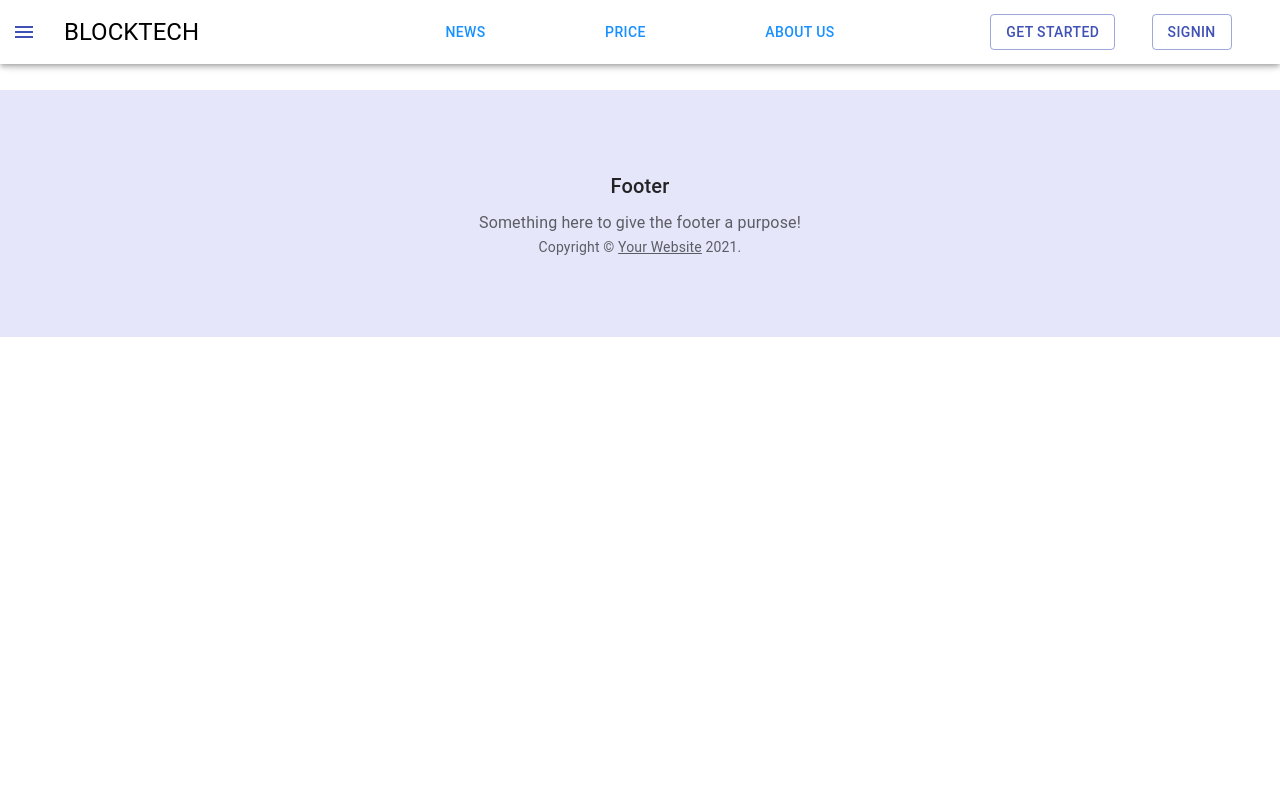
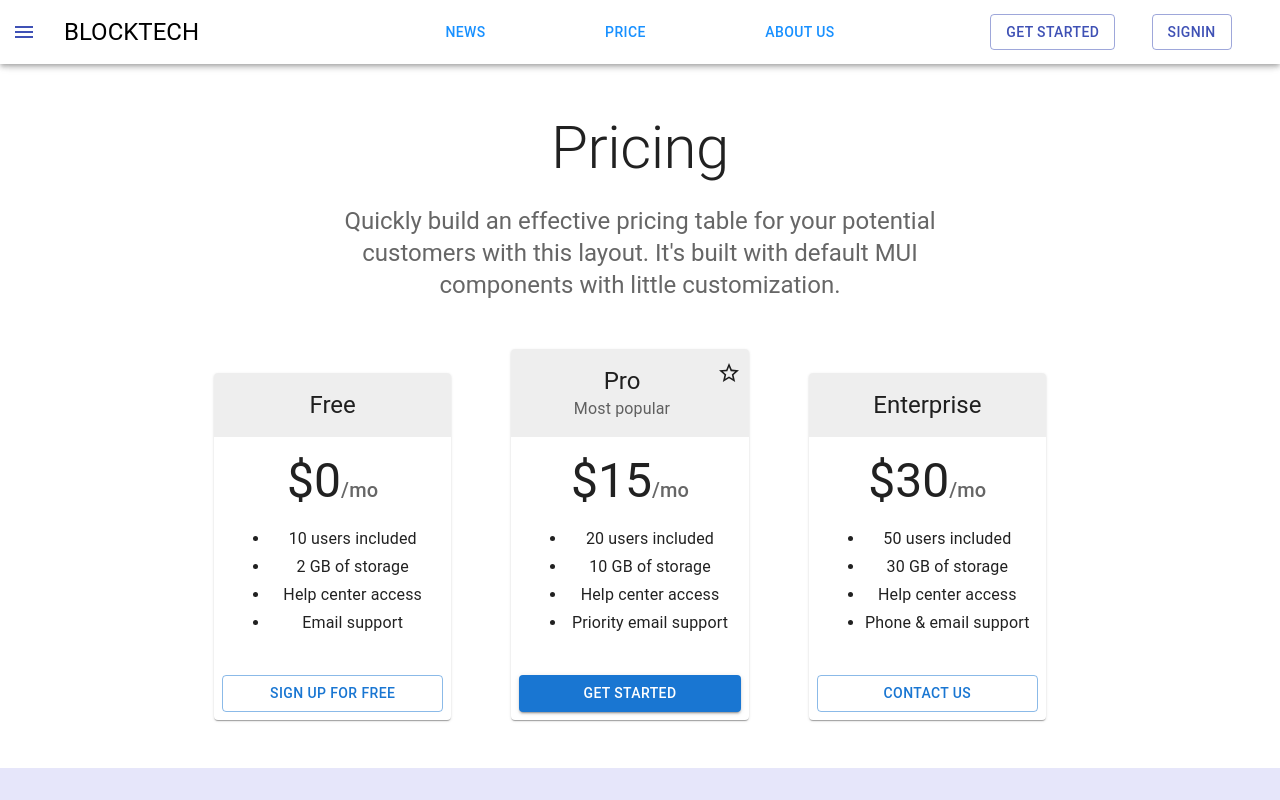
Before and after one commit to Aoi020608/get_city, a React (Create React App) app: page /price in a window 1280 px wide. Shown: the top 800 px of the page. Built offline with nearby package versions, Linux system fonts and the light colour scheme.

Commit message:
change the style of price

```diff
--- a/package.json
+++ b/package.json
@@ -7,6 +7,7 @@
     "@emotion/styled": "^11.3.0",
     "@material-ui/core": "^4.12.3",
     "@material-ui/icons": "^4.11.2",
+    "@mui/icons-material": "^5.0.0-rc.0",
     "@mui/material": "^5.0.0-rc.0",
     "@testing-library/jest-dom": "^5.11.4",
     "@testing-library/react": "^11.1.0",
--- a/src/App.tsx
+++ b/src/App.tsx
@@ -10,7 +10,7 @@ import post1 from "./blog-post1.md";
 import post2 from "./blog-post2.md";
 import post3 from "./blog-post3.md";
 import ComponentName from "./components/Markdown2";
-import News from "./pages/news";
+import News from "./pages/News";
 import Price from "./pages/Price";
 import Aboutus from "./pages/Aboutus";
 
--- a/src/pages/Price.tsx
+++ b/src/pages/Price.tsx
@@ -1,9 +1,144 @@
-import React from "react";
+import * as React from 'react';
+import Box from '@mui/material/Box';
+import Button from '@mui/material/Button';
+import Card from '@mui/material/Card';
+import CardActions from '@mui/material/CardActions';
+import CardContent from '@mui/material/CardContent';
+import CardHeader from '@mui/material/CardHeader';
+import Grid from '@mui/material/Grid';
+import StarIcon from '@mui/icons-material/StarBorder';
+import Typography from '@mui/material/Typography';
+import Container from '@mui/material/Container';
+
+const tiers = [
+    {
+      title: 'Free',
+      price: '0',
+      description: [
+        '10 users included',
+        '2 GB of storage',
+        'Help center access',
+        'Email support',
+      ],
+      buttonText: 'Sign up for free',
+      buttonVariant: 'outlined',
+    },
+    {
+      title: 'Pro',
+      subheader: 'Most popular',
+      price: '15',
+      description: [
+        '20 users included',
+        '10 GB of storage',
+        'Help center access',
+        'Priority email support',
+      ],
+      buttonText: 'Get started',
+      buttonVariant: 'contained',
+    },
+    {
+      title: 'Enterprise',
+      price: '30',
+      description: [
+        '50 users included',
+        '30 GB of storage',
+        'Help center access',
+        'Phone & email support',
+      ],
+      buttonText: 'Contact us',
+      buttonVariant: 'outlined',
+    },
+  ];
 
 function Price() {
   return (
-    <div>
-      <h1>Price</h1>
+    <div style={{padding: "2rem"}}>
+      <Container disableGutters maxWidth="sm" sx={{ pt: 8, pb: 6 }}>
+        <Typography
+          component="h1"
+          variant="h2"
+          align="center"
+          color="text.primary"
+          gutterBottom
+        >
+          Pricing
+        </Typography>
+        <Typography variant="h5" align="center" color="text.secondary" component="p">
+          Quickly build an effective pricing table for your potential customers with
+          this layout. It&apos;s built with default MUI components with little
+          customization.
+        </Typography>
+      </Container>
+      {/* End hero unit */}
+      <Container maxWidth="md" component="main">
+        <Grid container spacing={5} alignItems="flex-end">
+          {tiers.map((tier) => (
+            // Enterprise card is full width at sm breakpoint
+            <Grid
+              item
+              key={tier.title}
+              xs={12}
+              sm={tier.title === 'Enterprise' ? 12 : 6}
+              md={4}
+            >
+              <Card>
+                <CardHeader
+                  title={tier.title}
+                  subheader={tier.subheader}
+                  titleTypographyProps={{ align: 'center' }}
+                  action={tier.title === 'Pro' ? <StarIcon /> : null}
+                  subheaderTypographyProps={{
+                    align: 'center',
+                  }}
+                  sx={{
+                    backgroundColor: (theme) =>
+                      theme.palette.mode === 'light'
+                        ? theme.palette.grey[200]
+                        : theme.palette.grey[700],
+                  }}
+                />
+                <CardContent>
+                  <Box
+                    sx={{
+                      display: 'flex',
+                      justifyContent: 'center',
+                      alignItems: 'baseline',
+                      mb: 2,
+                    }}
+                  >
+                    <Typography component="h2" variant="h3" color="text.primary">
+                      ${tier.price}
+                    </Typography>
+                    <Typography variant="h6" color="text.secondary">
+                      /mo
+                    </Typography>
+                  </Box>
+                  <ul>
+                    {tier.description.map((line) => (
+                      <Typography
+                        component="li"
+                        variant="subtitle1"
+                        align="center"
+                        key={line}
+                      >
+                        {line}
+                      </Typography>
+                    ))}
+                  </ul>
+                </CardContent>
+                <CardActions>
+                  <Button
+                    fullWidth
+                    variant={tier.buttonVariant as 'outlined' | 'contained'}
+                  >
+                    {tier.buttonText}
+                  </Button>
+                </CardActions>
+              </Card>
+            </Grid>
+          ))}
+        </Grid>
+      </Container>
     </div>
   );
 }
```
Also changed, not shown: 1 other file (tests, documents, lock files or other folders).
